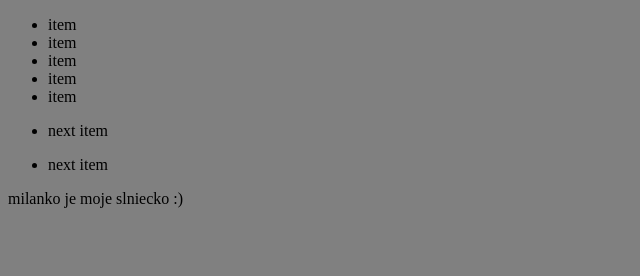
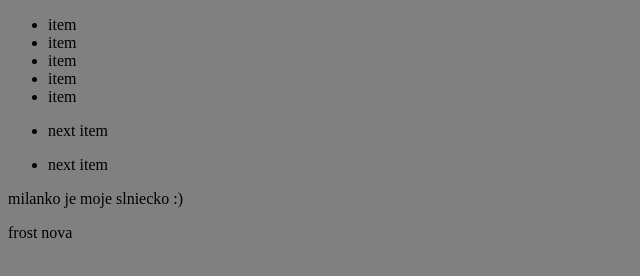
Before and after one commit to jana-u/first, a plain HTML site: page index.html in a window 1280 px wide. Shown: the full height of the page, 0-640 px from the left. Drawn offline with Linux system fonts and the light colour scheme.

Commit message:
commit frost nova

```diff
--- a/index.html
+++ b/index.html
@@ -23,6 +23,8 @@
 
 		<p>milanko je moje slniecko :)</p>
 
+		<p>frost nova</p>
+
 	</div>
 </body>
 </html>
```
